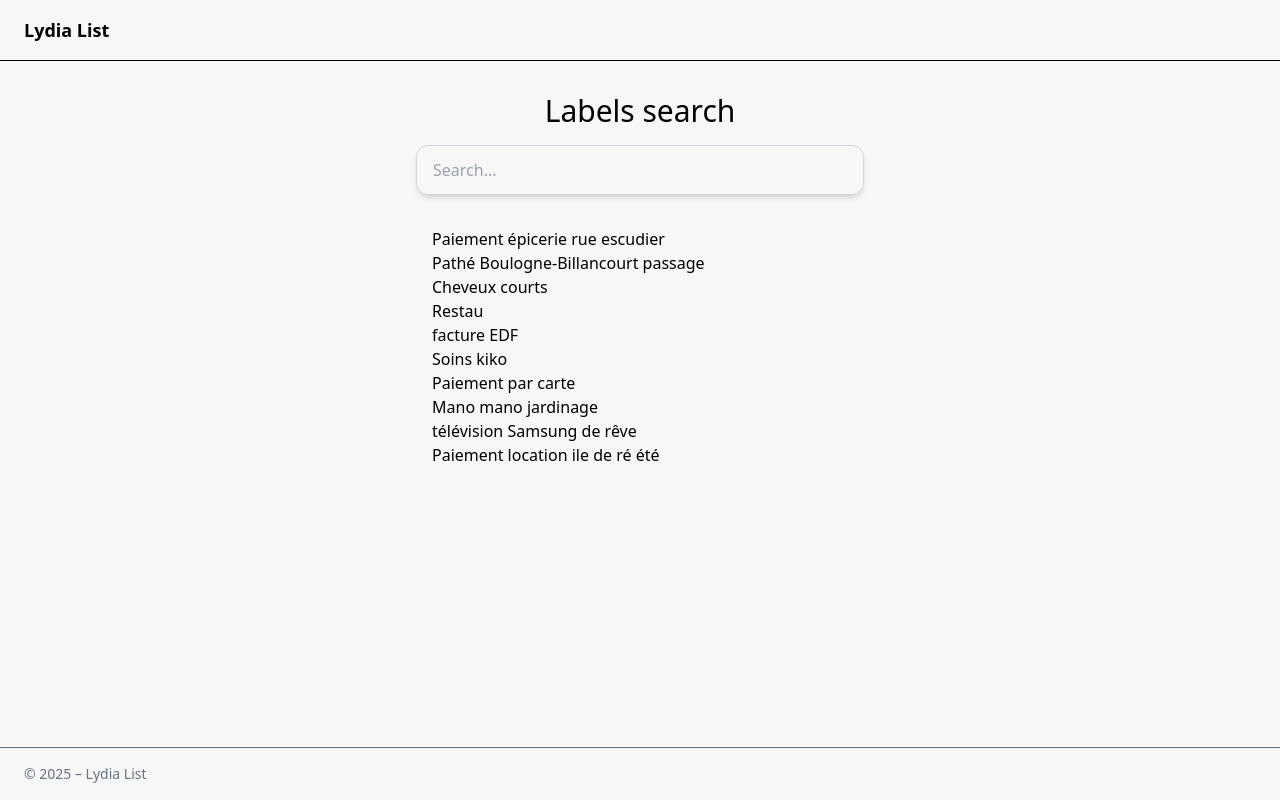
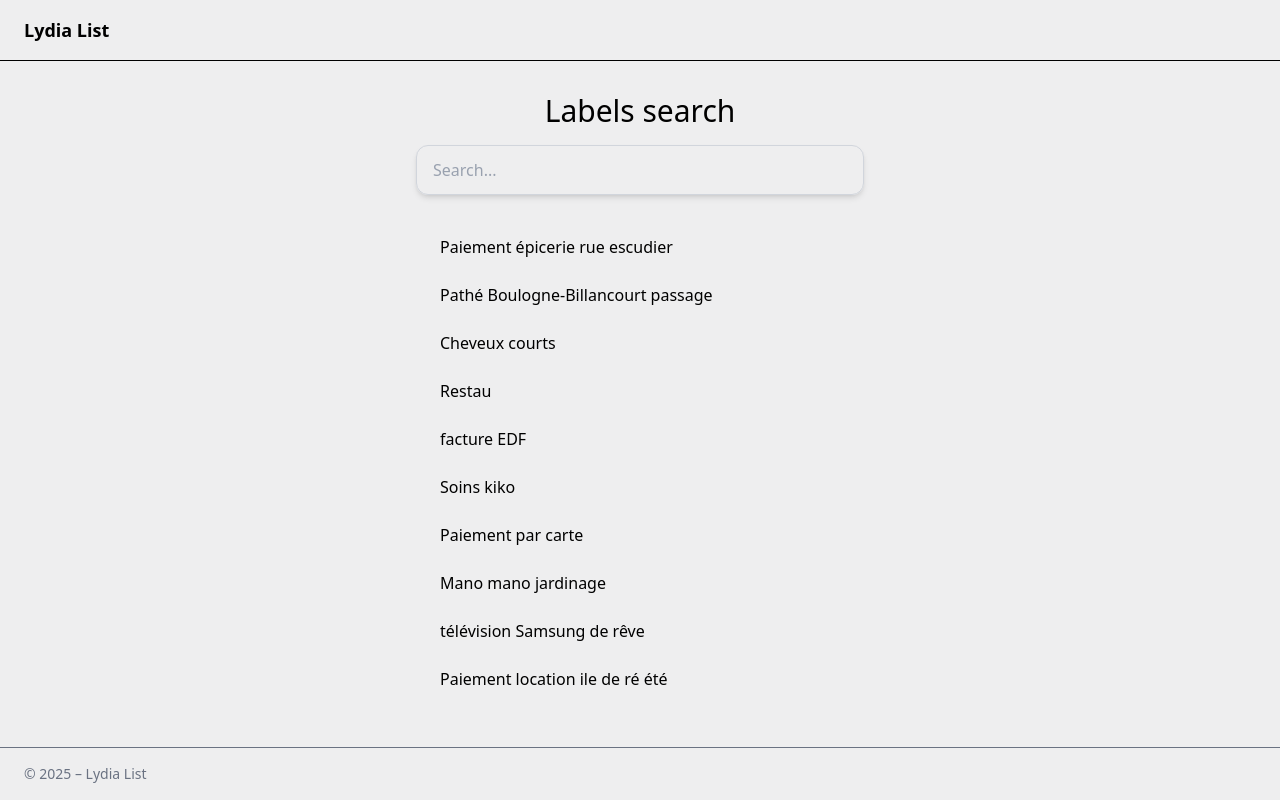
Before and after one commit to Fred-18/lydia-project, a Next.js app: page / in a window 1280 px wide. Built offline with nearby package versions, Linux system fonts and the light colour scheme.

Commit message:
update UX

```diff
--- a/src/app/globals.css
+++ b/src/app/globals.css
@@ -32,5 +32,5 @@ body {
   min-height: 100vh;
   display: flex;
   flex-direction: column;
-  background: #f7f7f8;
+  background: #eeeeef;
 }
--- a/src/app/page.tsx
+++ b/src/app/page.tsx
@@ -15,9 +15,14 @@ export default function Home() {
         Labels search
       </h1>
       <SearchBar value={searchTerm} onChange={setSearchTerm} />
-      <ul className="rounded-xl p-4 transition duration-200 cursor-pointer hover:shadow-md hover:bg-gray-50 mt-4 max-w-md mx-auto">
+      <ul className="rounded-xl p-4  mt-4 max-w-md mx-auto">
         {filteredData.map((item) => (
-          <li key={item.memberId}>{item.label}</li>
+          <li
+            className="transition duration-200 cursor-pointer hover:shadow-md hover:bg-gray-400 rounded-lg p-2 mb-2"
+            key={item.memberId}
+          >
+            {item.label}
+          </li>
         ))}
         {filteredData.length === 0 && (
           <li className="text-center text-red-500">No results found.</li>
```
